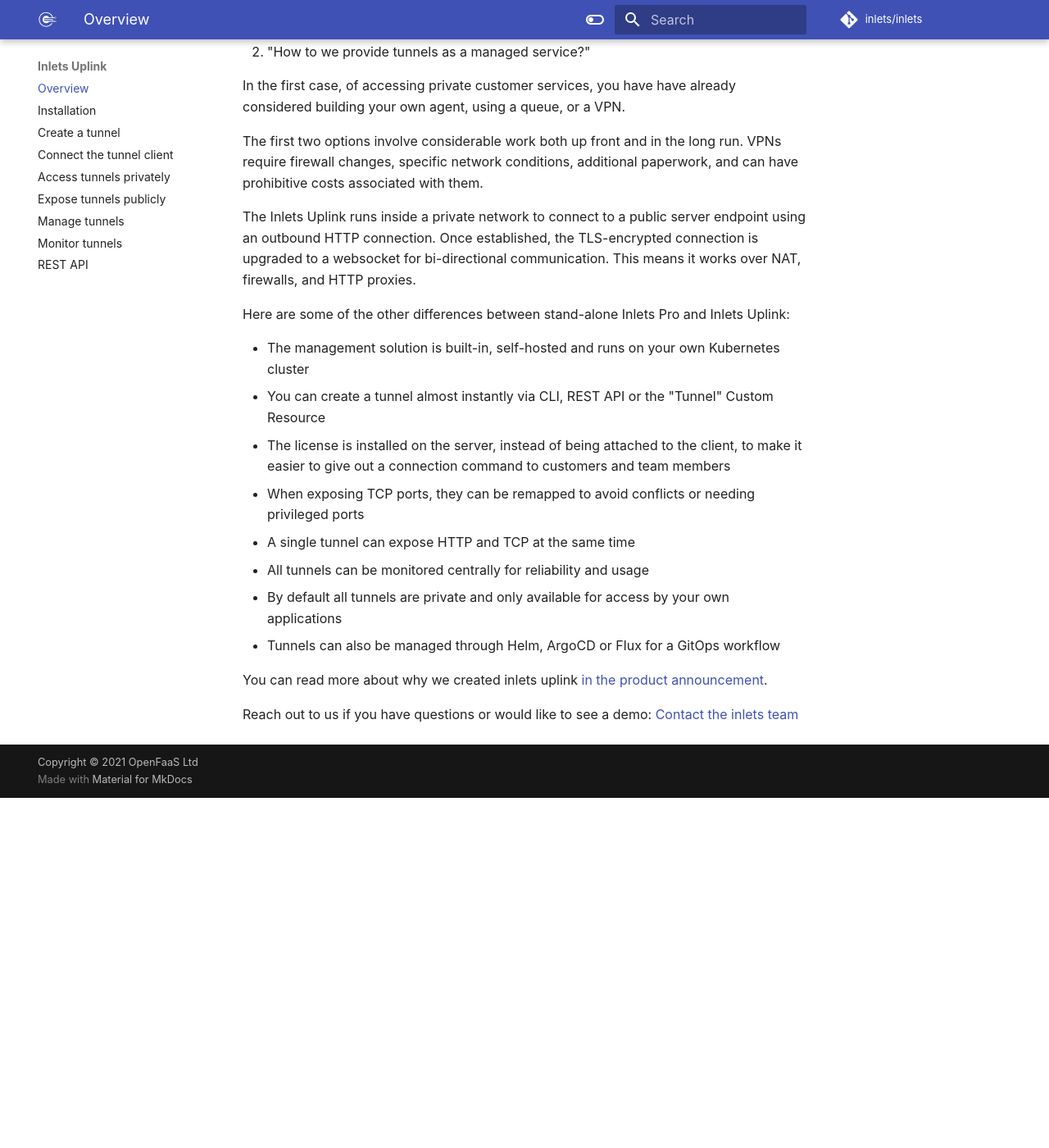
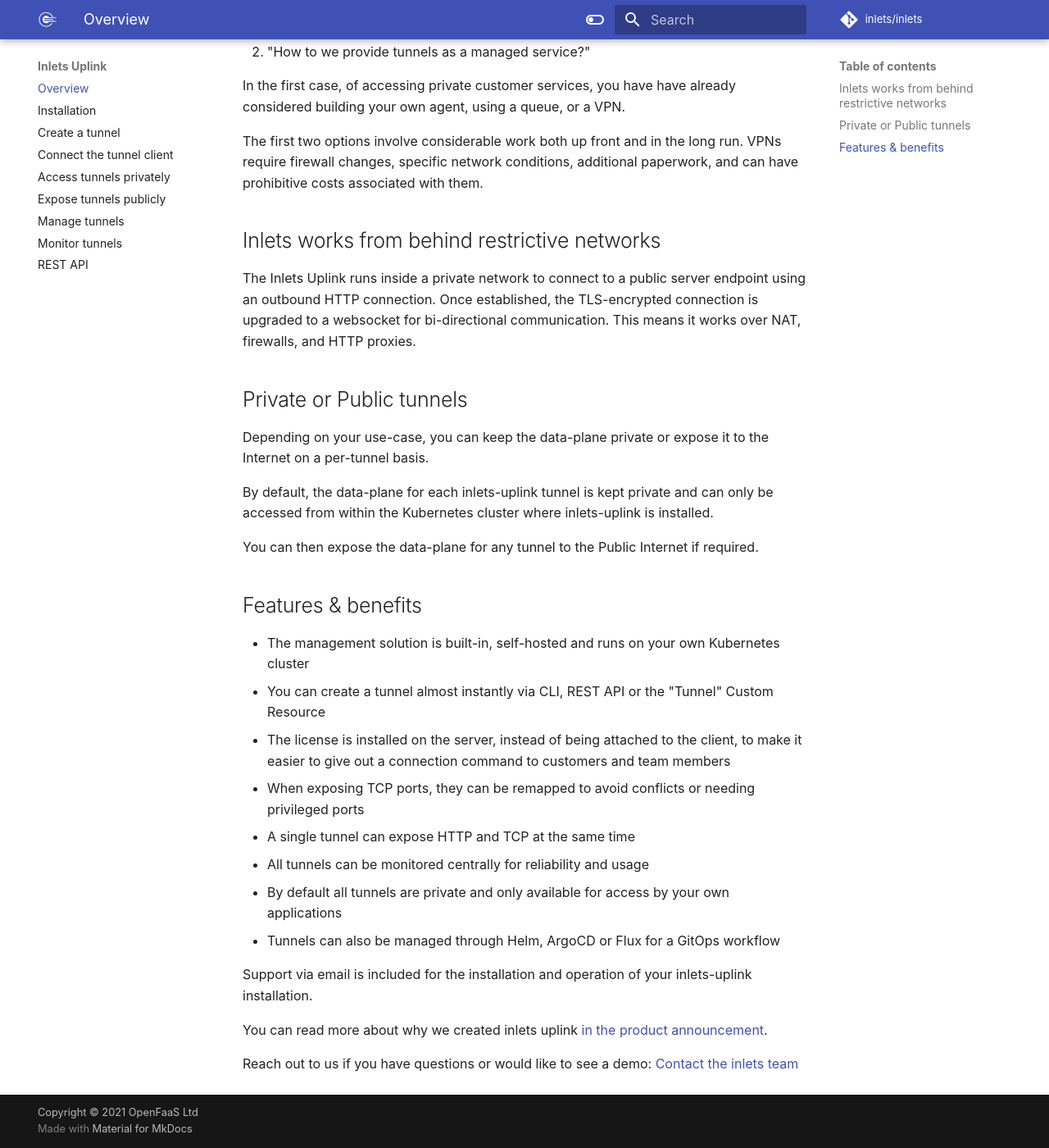
Before and after one commit to inlets/docs.inlets.dev, an MkDocs documentation site: the page built from docs/uplink/index.md, in a window 1280 px wide and 1400 px high, scrolled down 430 px. Shown: the whole window at 82% size. Built offline with MkDocs 1.6.1 and Material for MkDocs 9.7.7, drawn with Linux system fonts in a browser that asks for light colours; some web fonts are replaced; before the commit the page ends 1403 px from its top, so only the background shows below that.

Commit message:
Minor change to intro page
Signed-off-by: Alex Ellis (OpenFaaS Ltd) <alexellis2@gmail.com>

```diff
--- a/docs/uplink/index.md
+++ b/docs/uplink/index.md
@@ -15,9 +15,19 @@
 
 The first two options involve considerable work both up front and in the long run. VPNs require firewall changes, specific network conditions, additional paperwork, and can have prohibitive costs associated with them.
 
+## Inlets works from behind restrictive networks
+
 The Inlets Uplink runs inside a private network to connect to a public server endpoint using an outbound HTTP connection. Once established, the TLS-encrypted connection is upgraded to a websocket for bi-directional communication. This means it works over NAT, firewalls, and HTTP proxies.
 
-Here are some of the other differences between stand-alone Inlets Pro and Inlets Uplink:
+## Private or Public tunnels
+
+Depending on your use-case, you can keep the data-plane private or expose it to the Internet on a per-tunnel basis.
+
+By default, the data-plane for each inlets-uplink tunnel is kept private and can only be accessed from within the Kubernetes cluster where inlets-uplink is installed.
+
+You can then expose the data-plane for any tunnel to the Public Internet if required.
+
+## Features & benefits
 
 * The management solution is built-in, self-hosted and runs on your own Kubernetes cluster
 * You can create a tunnel almost instantly via CLI, REST API or the "Tunnel" Custom Resource
@@ -28,6 +38,8 @@
 * By default all tunnels are private and only available for access by your own applications
 * Tunnels can also be managed through Helm, ArgoCD or Flux for a GitOps workflow
 
+Support via email is included for the installation and operation of your inlets-uplink installation.
+
 You can read more about why we created inlets uplink [in the product announcement](https://inlets.dev/blog/2022/11/16/service-provider-uplinks.html).
 
 Reach out to us if you have questions or would like to see a demo: [Contact the inlets team](https://inlets.dev/contact)
```
